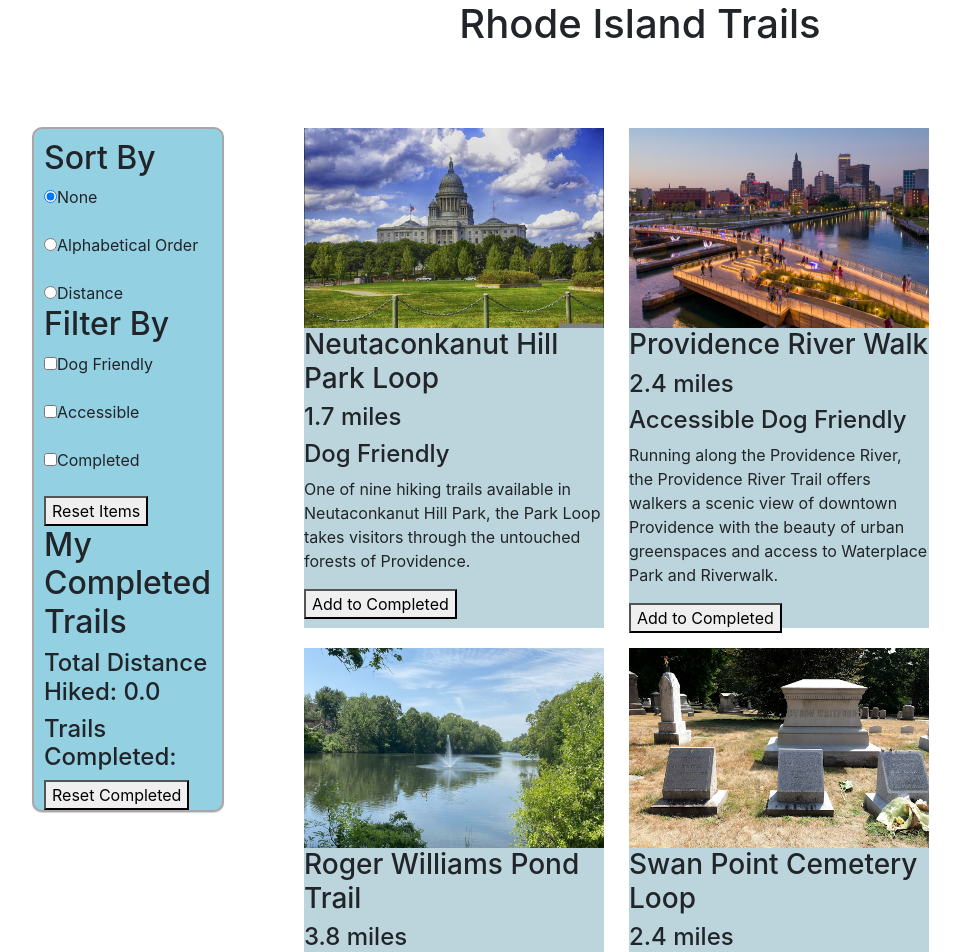
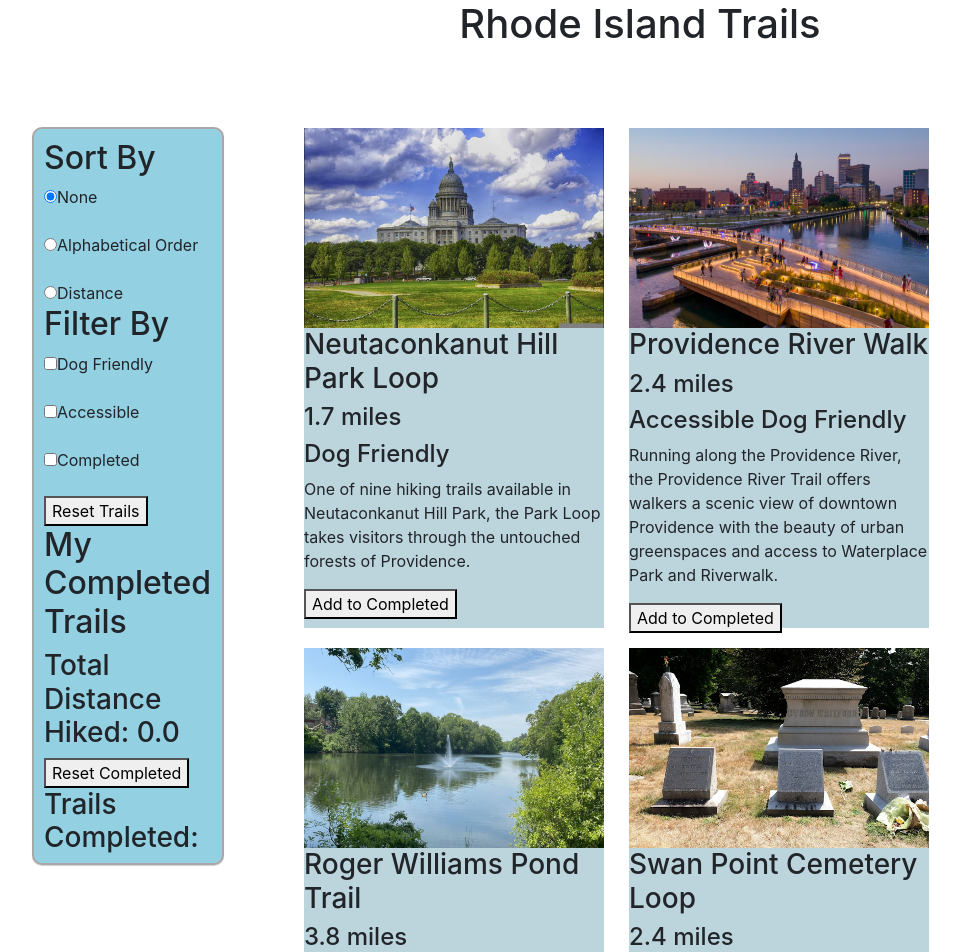
Before and after one commit to excitedpenguin777/Hiking-Trails-Development, a React (Create React App) app: page / in a window 1280 px wide. Shown: the top 952 px of the page, without its empty margins (0-960 px from the left). Built offline with nearby package versions, Linux system fonts and the light colour scheme; the HTML template or start-up script is replaced by a standard one.

Commit message:
Small edits

```diff
--- a/src/components/CompletedTrails.js
+++ b/src/components/CompletedTrails.js
@@ -3,12 +3,12 @@ function CompletedTrails(props) {
 
   return (
     <div>
-      <h4>Total Distance Hiked: {Math.abs(distance).toFixed(1)}</h4>
-      <h4> Trails Completed: </h4>
+      <h3>Total Distance Hiked: {Math.abs(distance).toFixed(1)}</h3>
+      <button onClick={reset}> Reset Completed </button>
+      <h3> Trails Completed: </h3>
       {Object.values(trails).map((trail) => (
-        <h3> {trail} </h3>
+        <h4> {trail} </h4>
       ))}
-      <button onClick={reset}> Reset Completed </button>
     </div>
   );
 }
--- a/src/components/Filters.js
+++ b/src/components/Filters.js
@@ -73,7 +73,7 @@ function Filters(props) {
       <br></br>
       <br></br>
       <button className={"button"} onClick={resetItems}>
-        Reset Items
+        Reset Trails
       </button>
       <br></br>
     </div>
```
Also changed, not shown: 1 other file (tests, documents, lock files or other folders).
